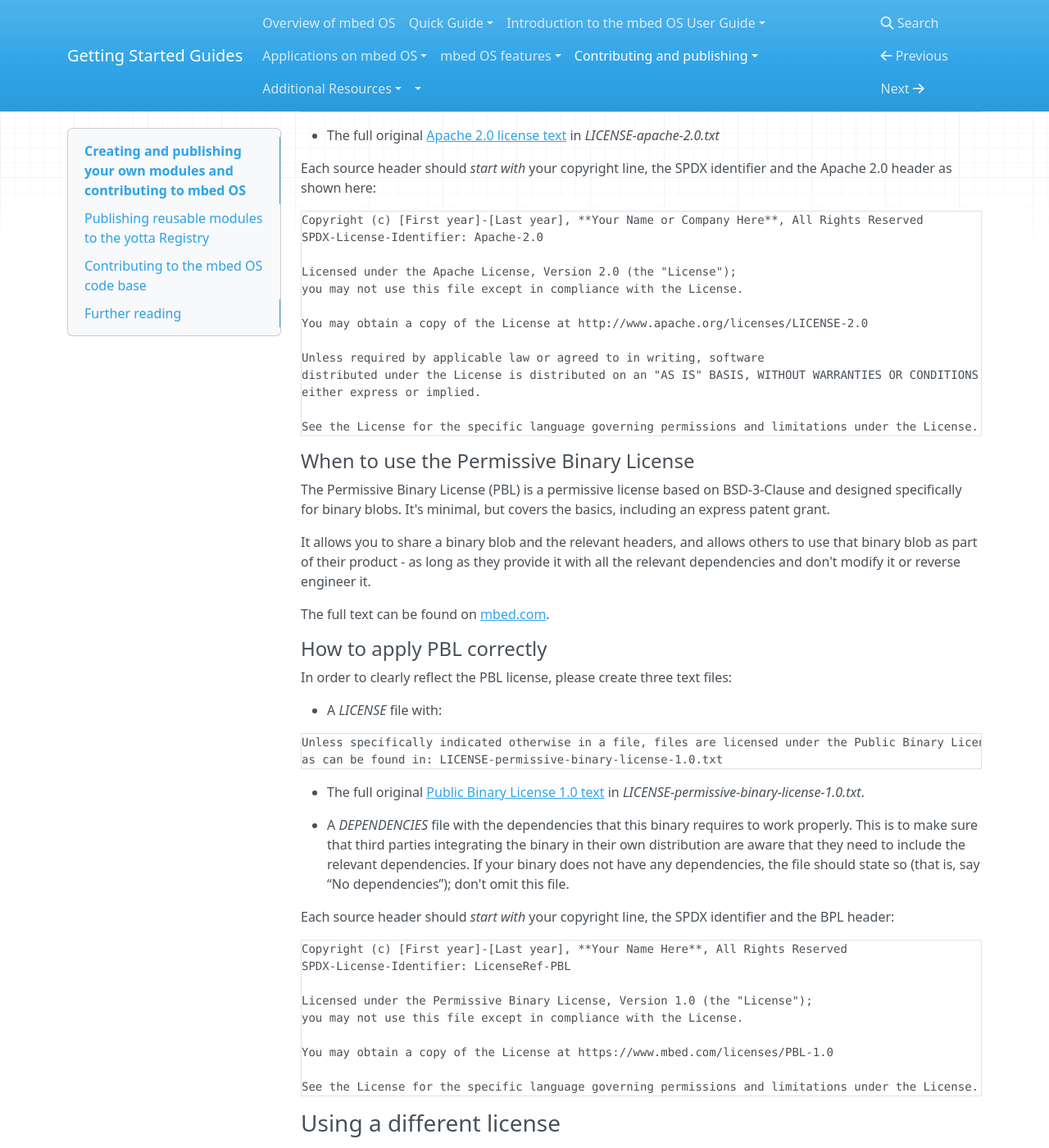
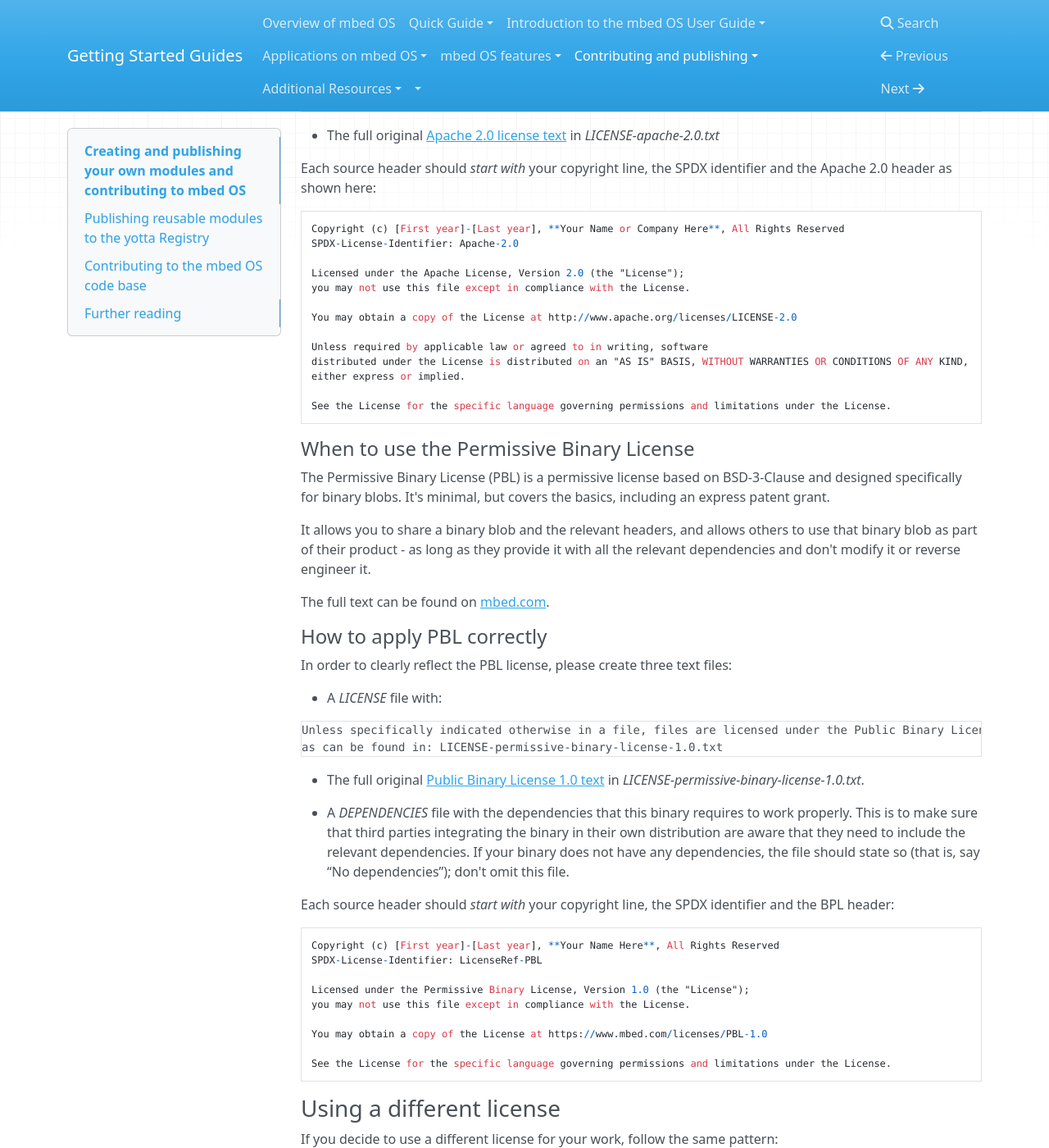
Before and after one commit to ARMmbed/GettingStartedmbedOS, an MkDocs documentation site: the page built from Docs/Full_Guide/contributing.md, in a window 1280 px wide and 1400 px high, scrolled down 1707 px. Shown: the whole window at 82% size. Built offline with MkDocs 1.6.1, drawn with Linux system fonts in a browser that asks for light colours; nearby versions of some CDN libraries; old or Windows-style settings are respelled for this version of MkDocs.

Commit message:
Use proper markdown instead of html codes

````diff
--- a/Docs/Full_Guide/contributing.md
+++ b/Docs/Full_Guide/contributing.md
@@ -50,7 +50,7 @@ as can be found in: LICENSE-apache-2.0.txt</pre>
 
 Each source header should *start with* your copyright line, the SPDX identifier and the Apache 2.0 header as shown here:
 
-<pre>
+```
 Copyright (c) [First year]-[Last year], **Your Name or Company Here**, All Rights Reserved
 SPDX-License-Identifier: Apache-2.0
 
@@ -64,7 +64,7 @@ distributed under the License is distributed on an "AS IS" BASIS, WITHOUT WARRAN
 either express or implied.
 
 See the License for the specific language governing permissions and limitations under the License.
-</pre>
+```
 
 #### When to use the Permissive Binary License
 
@@ -89,7 +89,7 @@ as can be found in: LICENSE-permissive-binary-license-1.0.txt</pre>
 
 Each source header should *start with* your copyright line, the SPDX identifier and the BPL header:
 
-<pre>
+```
 Copyright (c) [First year]-[Last year], **Your Name Here**, All Rights Reserved
 SPDX-License-Identifier: LicenseRef-PBL
 
@@ -99,7 +99,7 @@ you may not use this file except in compliance with the License.
 You may obtain a copy of the License at https://www.mbed.com/licenses/PBL-1.0
 
 See the License for the specific language governing permissions and limitations under the License.
-</pre>
+```
 
 ### Using a different license
 
````
